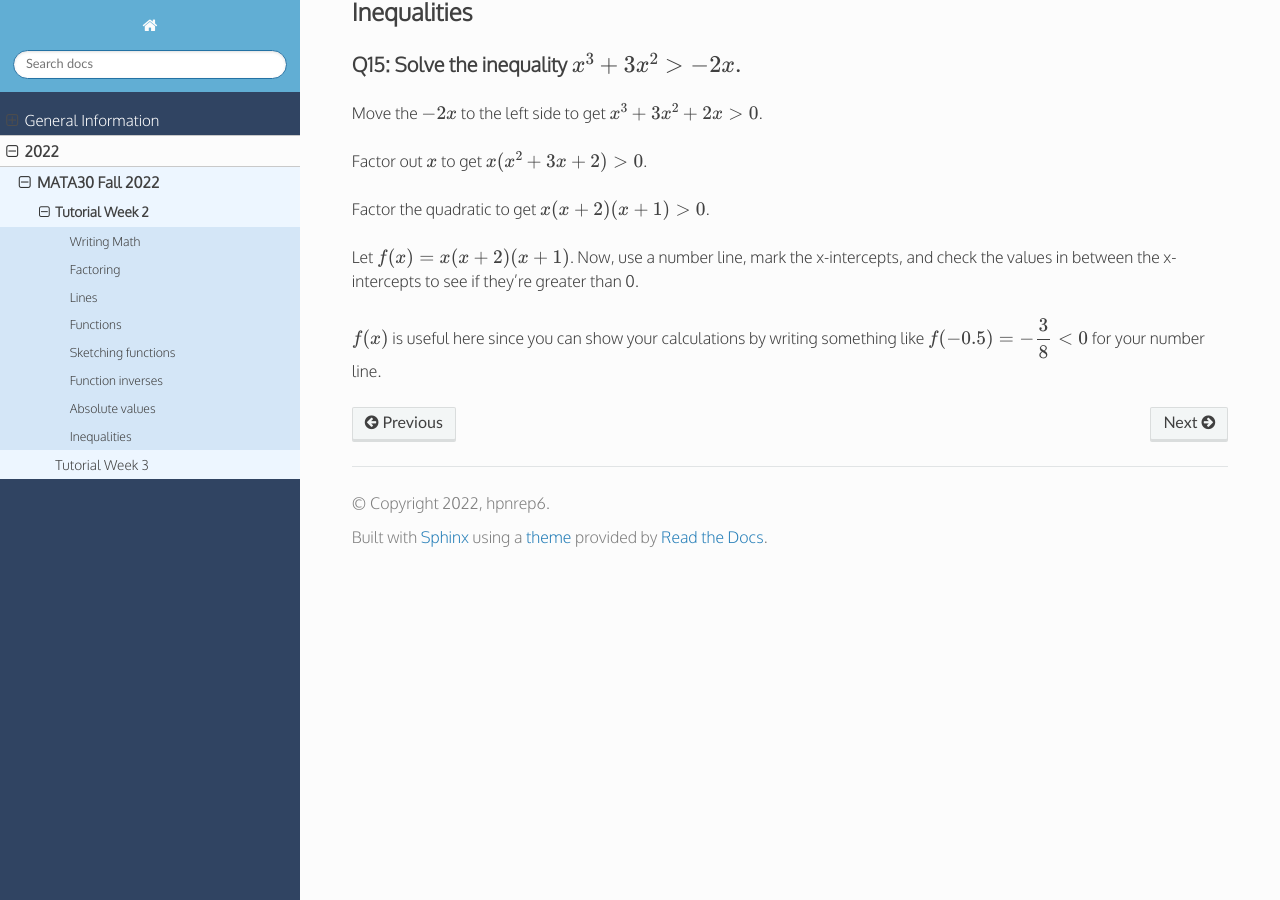
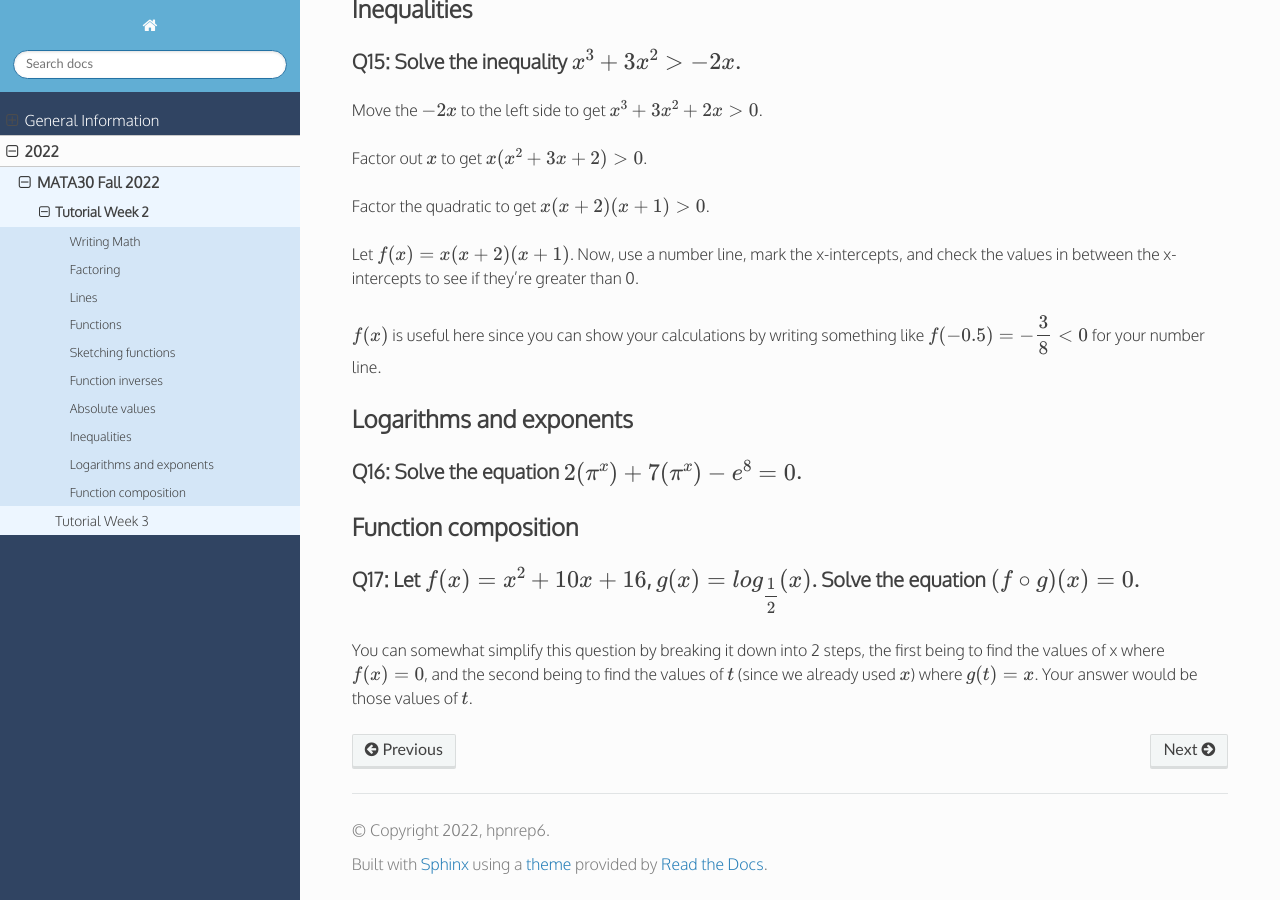
Before and after one commit to hpnrep6/t, a Sphinx documentation site: the page built from source/2022/mata30_fall/tutorial2.rst, in a window 1280 px wide and 900 px high, scrolled down 8696 px. Built offline with Sphinx 7.4.7 and the Read the Docs theme 2.0.0, drawn with Linux system fonts in a browser that asks for light colours; some of the changed text lies outside the part shown.

Commit message:
Update tutorial 2

```diff
--- a/source/2022/mata30_fall/tutorial2.rst
+++ b/source/2022/mata30_fall/tutorial2.rst
@@ -91,7 +91,7 @@ Difference of squares
 If you had an equation in the form :math:`x^2 - y^2`,
 then you can factor it into :math:`(x - y)(x + y)`. For example, :math:`x^2 - 9 = (x-3)(x+3)`
 
-In this case, :math:`9 = 3^2`, but the second term doesn't have to be an integer. For example,
+In this case, :math:`9 = 3^2`, but the second term (:math:`y`) doesn't have to be an integer. For example,
 you could have :math:`x^2 - 2 = (x - \sqrt{2})(x + \sqrt{2})` since :math:`2 = (\sqrt{2})^2`.
 
 Cross-multiplication method (for quadratics)
@@ -454,3 +454,21 @@ and check the values in between the x-intercepts to see if they're greater than
 
 :math:`f(x)` is useful here since you can show your calculations by writing something like
 :math:`f(-0.5)=-\dfrac{3}{8} < 0` for your number line.
+
+Logarithms and exponents
+------------------------
+
+Q16: Solve the equation :math:`2(\pi^x) + 7(\pi^x) -e^8 = 0`.
+~~~~~~~~~~~~~~~~~~~~~~~~~~~~~~~~~~~~~~~~~~~~~~~~~~~~~~~~~~~~~
+
+Function composition
+--------------------
+
+
+Q17: Let :math:`f(x) = x^2 + 10x + 16`, :math:`g(x) = log_{\scriptsize{}\dfrac{1}{2}}(x)`. Solve the equation :math:`(f \circ g)(x) = 0`.
+~~~~~~~~~~~~~~~~~~~~~~~~~~~~~~~~~~~~~~~~~~~~~~~~~~~~~~~~~~~~~~~~~~~~~~~~~~~~~~~~~~~~~~~~~~~~~~~~~~~~~~~~~~~~~~~~~~~~~~~~~~~~~~~~~~~~~~~~~
+
+You can somewhat simplify this question by breaking it down into 2 steps,
+the first being to find the values of x where :math:`f(x) = 0`, and the second
+being to find the values of :math:`t` (since we already used :math:`x`) where :math:`g(t) = x`.
+Your answer would be those values of :math:`t`.
--- a/source/conf.py
+++ b/source/conf.py
@@ -67,6 +67,14 @@ html_css_files = [
 html_js_files = [
 ]
 
+html_context = {
+    "display_github": True, # Integrate GitHub
+    "github_user": "hpnrep6", # Username
+    "github_repo": "t", # Repo name
+    "github_version": "development", # Version
+    "conf_py_path": "/source/", # Path in the checkout to the docs root
+}
+
 html_favicon = 'favicon.ico'
 
 html_title = ''
```
Also changed, not shown: other parts of source/2022/mata30_fall/tutorial2.rst (+1 -1 lines), source/2022/mata30_fall/tutorial3.rst (+9 -0 lines).
